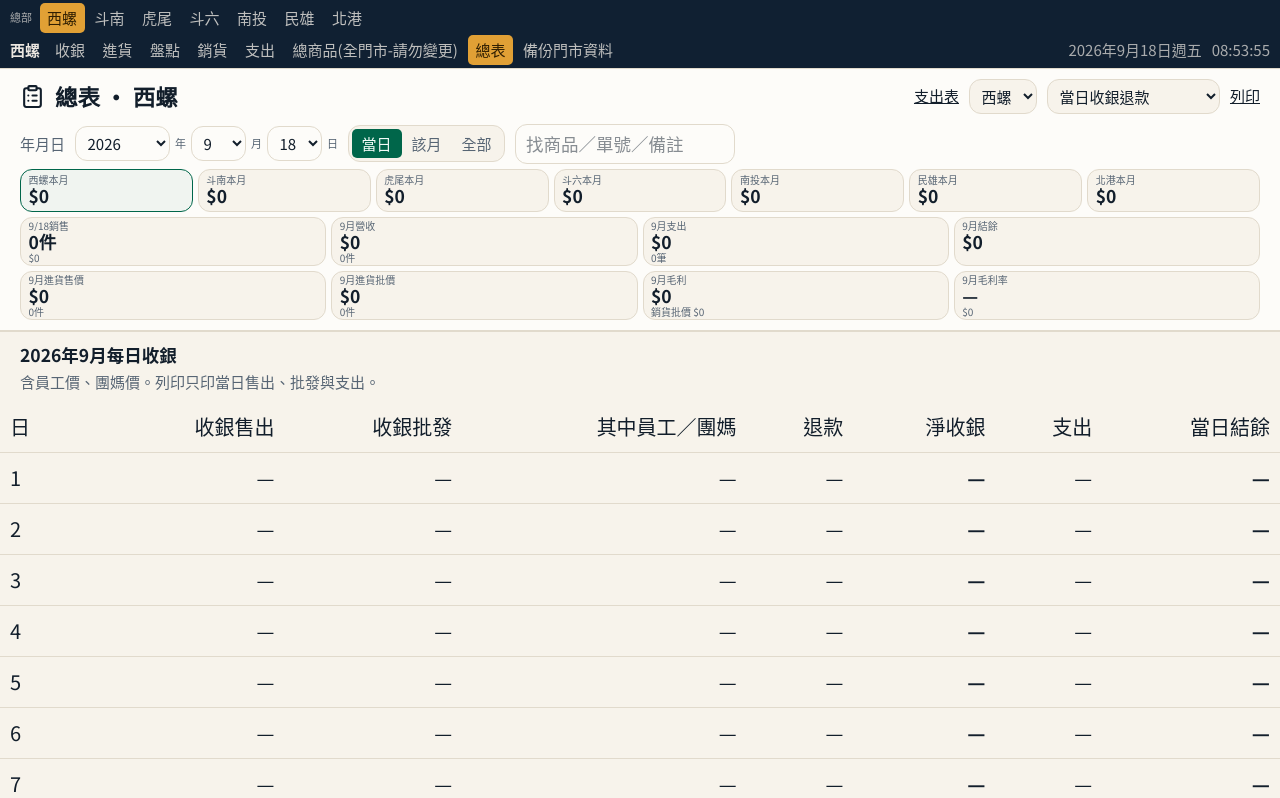
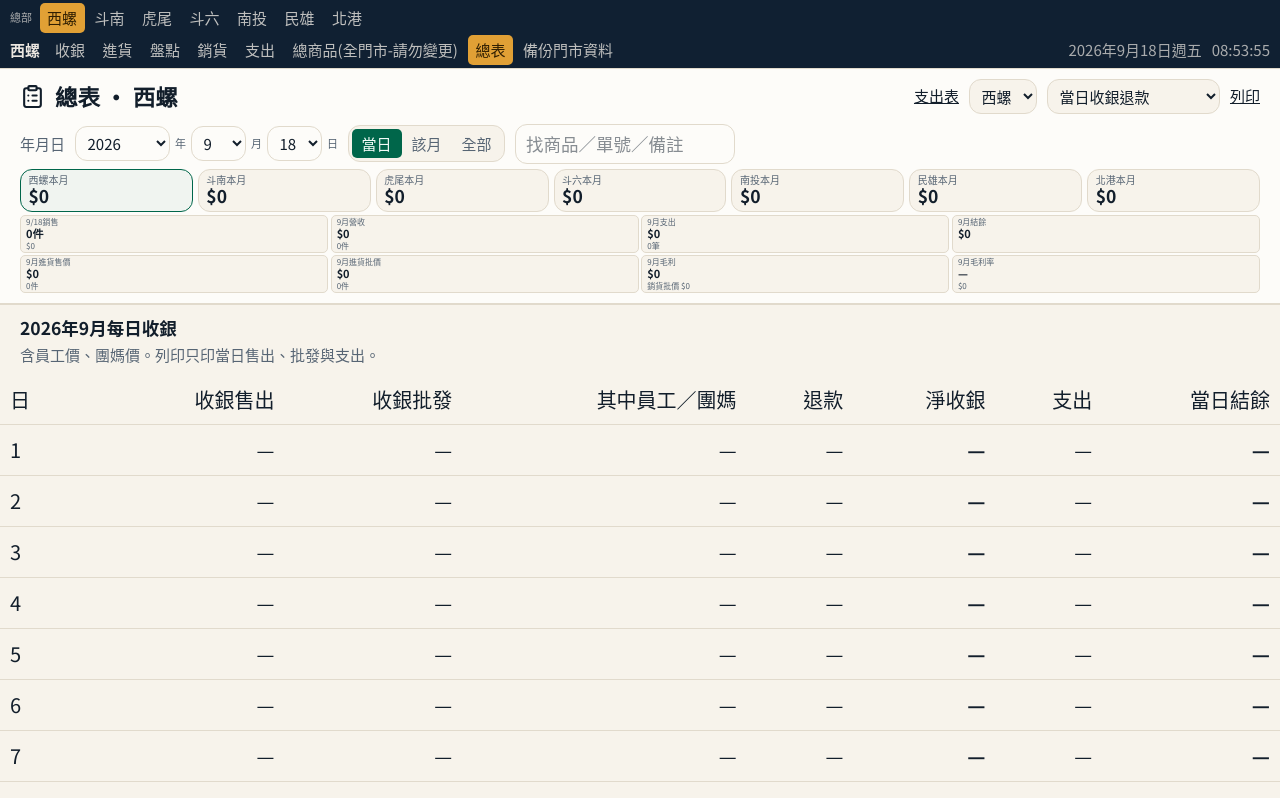
Before and after one commit to samsam60076-maker/sop, a Next.js app in the folder men-shi-pos/: page /report in a window 1280 px wide. Shown: the top 798 px of the page. Built offline with nearby package versions, Linux system fonts and the light colour scheme.

Commit message:
Update stock-report-view.tsx

```diff
--- a/men-shi-pos/components/stock-report-view.tsx
+++ b/men-shi-pos/components/stock-report-view.tsx
@@ -590,7 +590,7 @@ export function StockReportView() {
         </div>
 
         <div className="rp-summary print:hidden">
-        <div className="mt-1 grid grid-cols-4 gap-1">
+        <div className="mt-0.5 grid grid-cols-4 gap-0.5">
           <Summary
             label={`${month}/${date}銷售`}
             value={`${daySaleTotals.qty}件`}
@@ -619,7 +619,7 @@ export function StockReportView() {
             value={twd(monthNet)}
           />
         </div>
-        <div className="mt-1 grid grid-cols-4 gap-1">
+        <div className="mt-0.5 grid grid-cols-4 gap-0.5">
           <Summary
             label={`${month}月進貨售價`}
             value={twd(monthBuy.retailAmount)}
@@ -1482,15 +1482,15 @@ function Summary({
   hint?: string;
 }) {
   return (
-    <div className="min-w-0 rounded-md border bg-background px-1.5 py-0.5">
-      <p className="truncate text-[10px] leading-none text-muted-foreground">
+    <div className="min-w-0 rounded border bg-background px-1 py-px">
+      <p className="truncate text-[8px] leading-tight text-muted-foreground">
         {label}
       </p>
-      <p className="font-heading truncate text-sm font-semibold tabular-nums leading-tight">
+      <p className="font-heading truncate text-[11px] font-semibold tabular-nums leading-tight">
         {value}
       </p>
       {hint ? (
-        <p className="truncate text-[10px] leading-none text-muted-foreground">
+        <p className="truncate text-[8px] leading-tight text-muted-foreground">
           {hint}
         </p>
       ) : null}
```
